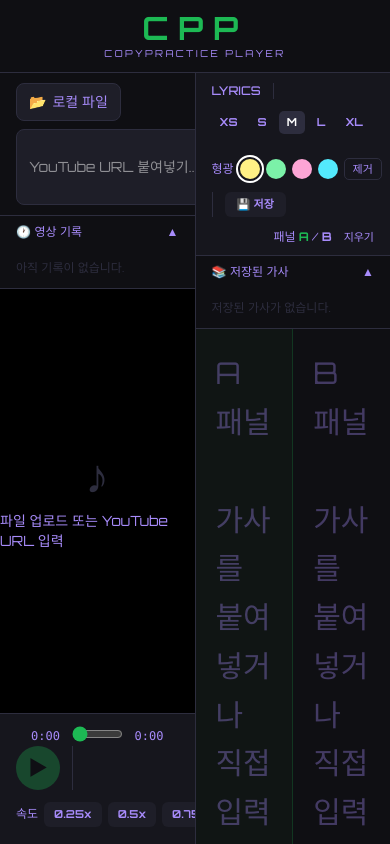
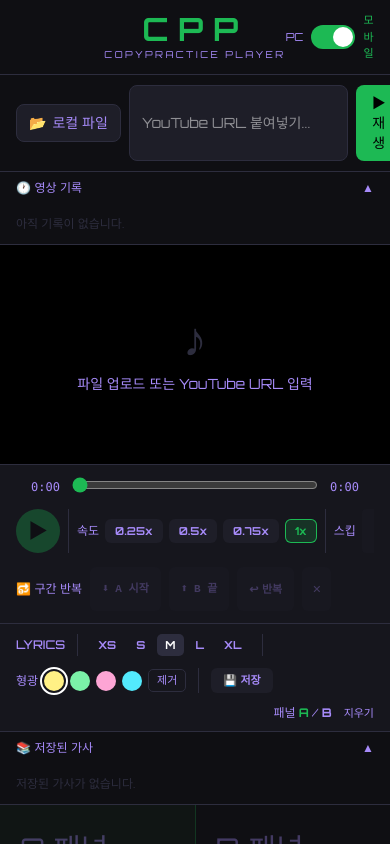
Before and after one commit to zionwick/CPP, a React (Vite) app: page / in a window 390 px wide. Built offline with nearby package versions, Linux system fonts and the light colour scheme.

Commit message:
반응형 레이아웃 + PC/모바일 뷰 토글 스위치 추가

```diff
--- a/src/App.jsx
+++ b/src/App.jsx
@@ -150,6 +150,7 @@ export default function App() {
   const [editLyricsId, setEditLyricsId]     = useState(null)
   const [editLyricsTitle, setEditLyricsTitle] = useState('')
   const [activePanel, setActivePanel]       = useState(1)
+  const [viewMode, setViewMode]             = useState(() => window.innerWidth < 768 ? 'mobile' : 'desktop')
 
   // ── localStorage 헬퍼 ─────────────────────────────────────
   const persistHistory = (entries) => {
@@ -442,31 +443,40 @@ export default function App() {
 
       {/* ── Header ── */}
       <header
-        className="shrink-0 flex items-center justify-center py-3"
+        className="shrink-0 flex items-center px-4 py-3"
         style={{ borderBottom: '1px solid #2d2d3e' }}
       >
+        <div className="flex-1" />
         <div className="flex flex-col items-center gap-0.5">
-          <span style={{
-            fontSize: '2rem',
-            fontWeight: 700,
-            letterSpacing: '0.3em',
-            color: '#1DB954',
-            lineHeight: 1,
-          }}>CPP</span>
-          <span style={{
-            fontSize: '0.6rem',
-            letterSpacing: '0.25em',
-            color: '#a78bfa',
-            fontWeight: 400,
-          }}>COPYPRACTICE PLAYER</span>
+          <span style={{ fontSize: '2rem', fontWeight: 700, letterSpacing: '0.3em', color: '#1DB954', lineHeight: 1 }}>CPP</span>
+          <span style={{ fontSize: '0.6rem', letterSpacing: '0.25em', color: '#a78bfa', fontWeight: 400 }}>COPYPRACTICE PLAYER</span>
+        </div>
+        <div className="flex-1 flex justify-end items-center gap-2">
+          <span style={{ fontSize: '11px', color: viewMode === 'desktop' ? '#1DB954' : '#a78bfa', transition: 'color 0.2s' }}>PC</span>
+          <button
+            onClick={() => setViewMode(m => m === 'desktop' ? 'mobile' : 'desktop')}
+            style={{
+              width: '44px', height: '24px', borderRadius: '12px', border: 'none', cursor: 'pointer',
+              background: viewMode === 'mobile' ? '#1DB954' : '#2d2d3e',
+              position: 'relative', transition: 'background 0.2s', flexShrink: 0,
+            }}
+          >
+            <div style={{
+              position: 'absolute', top: '2px',
+              left: viewMode === 'mobile' ? '22px' : '2px',
+              width: '20px', height: '20px', borderRadius: '50%',
+              background: '#ffffff', transition: 'left 0.2s',
+            }} />
+          </button>
+          <span style={{ fontSize: '11px', color: viewMode === 'mobile' ? '#1DB954' : '#a78bfa', transition: 'color 0.2s' }}>모바일</span>
         </div>
       </header>
 
       {/* ── Body ── */}
-      <div className="flex flex-1 overflow-hidden">
+      <div className={`flex flex-1 overflow-hidden ${viewMode === 'mobile' ? 'flex-col' : 'flex-row'}`}>
 
         {/* ══ LEFT — Player ══ */}
-        <div className="flex-1 min-w-0 flex flex-col overflow-hidden">
+        <div className={`min-w-0 flex flex-col overflow-hidden ${viewMode === 'mobile' ? 'w-full shrink-0' : 'flex-1'}`}>
 
           {/* URL / File 입력 */}
           <div
@@ -546,7 +556,7 @@ export default function App() {
           </div>
 
           {/* 영상 플레이어 */}
-          <div className="flex-[4] min-h-0 bg-black relative">
+          <div className={`bg-black relative ${viewMode === 'mobile' ? 'aspect-video' : 'flex-[4] min-h-0'}`}>
             {url ? (
               <>
                 <ReactPlayer
@@ -570,7 +580,7 @@ export default function App() {
 
           {/* 컨트롤 패널 */}
           <div
-            className="flex-[1] min-h-0 px-4 py-3 flex flex-col justify-between overflow-hidden"
+            className={`px-4 py-3 flex flex-col overflow-y-auto ${viewMode === 'mobile' ? 'shrink-0 gap-3' : 'flex-[1] min-h-0 gap-0 justify-between overflow-hidden'}`}
             style={{ background: '#16161d', borderTop: '1px solid #2d2d3e' }}
           >
             {/* 시크바 */}
@@ -594,7 +604,7 @@ export default function App() {
             </div>
 
             {/* 재생 · 속도 · 스킵 · 볼륨 */}
-            <div className="flex items-center gap-3 flex-wrap">
+            <div className={`flex items-center flex-nowrap overflow-x-auto ${viewMode === 'mobile' ? 'gap-2 pb-0.5' : 'gap-3 flex-wrap'}`}>
               <button
                 onClick={() => setPlaying(p => !p)} disabled={!url}
                 aria-label={playing ? '일시정지' : '재생'}
@@ -620,11 +630,11 @@ export default function App() {
               <div className="flex items-center gap-1.5 shrink-0">
                 <span className="text-xs" style={{ color: '#a78bfa' }}>스킵</span>
                 <button onClick={() => skip(-skipSeconds)} disabled={!url}
-                  className="px-2.5 py-1 rounded text-sm transition-colors disabled:opacity-30"
+                  className={`rounded text-sm transition-colors disabled:opacity-30 ${viewMode === 'mobile' ? 'px-3 min-h-[44px]' : 'px-2.5 py-1'}`}
                   style={{ background: '#1e1e28', color: '#a78bfa', border: 'none', cursor: 'pointer' }}
                 >◀◀</button>
                 <button onClick={() => skip(skipSeconds)} disabled={!url}
-                  className="px-2.5 py-1 rounded text-sm transition-colors disabled:opacity-30"
+                  className={`rounded text-sm transition-colors disabled:opacity-30 ${viewMode === 'mobile' ? 'px-3 min-h-[44px]' : 'px-2.5 py-1'}`}
                   style={{ background: '#1e1e28', color: '#a78bfa', border: 'none', cursor: 'pointer' }}
                 >▶▶</button>
                 <div className="flex gap-1 ml-1">
@@ -648,13 +658,18 @@ export default function App() {
             {/* A-B 반복 */}
             <div className="flex items-center gap-2 flex-wrap">
               <span className="text-xs font-medium shrink-0" style={{ color: '#a78bfa' }}>🔂 구간 반복</span>
-              <button onClick={handleSetA} disabled={!url} style={{ ...abBtn(pointA !== null), opacity: !url ? 0.3 : 1 }}>
+              <button onClick={handleSetA} disabled={!url}
+                className={viewMode === 'mobile' ? 'min-h-[44px]' : ''}
+                style={{ ...abBtn(pointA !== null), opacity: !url ? 0.3 : 1 }}>
                 ⬇ A {pointA !== null ? formatTime(pointA) : '시작'}
               </button>
-              <button onClick={handleSetB} disabled={!url} style={{ ...abBtn(pointB !== null), opacity: !url ? 0.3 : 1 }}>
+              <button onClick={handleSetB} disabled={!url}
+                className={viewMode === 'mobile' ? 'min-h-[44px]' : ''}
+                style={{ ...abBtn(pointB !== null), opacity: !url ? 0.3 : 1 }}>
                 ⬆ B {pointB !== null ? formatTime(pointB) : '끝'}
               </button>
               <button onClick={handleToggleLoop} disabled={!canLoop}
+                className={viewMode === 'mobile' ? 'min-h-[44px]' : ''}
                 style={{
                   padding: '4px 12px',
                   borderRadius: '6px',
@@ -670,6 +685,7 @@ export default function App() {
                 }}
               >{looping ? '🔁 반복 중' : '↩ 반복'}</button>
               <button onClick={handleClearAB} disabled={pointA === null && pointB === null}
+                className={viewMode === 'mobile' ? 'min-h-[44px]' : ''}
                 style={{
                   padding: '4px 10px',
                   borderRadius: '6px',
@@ -686,10 +702,7 @@ export default function App() {
         </div>
 
         {/* ══ RIGHT — 가사 패널 ══ */}
-        <div
-          className="flex-1 min-w-0 flex flex-col"
-          style={{ borderLeft: '1px solid #2d2d3e' }}
-        >
+        <div className={`flex-1 min-w-0 flex flex-col ${viewMode === 'mobile' ? 'border-t' : 'border-l'} border-[#2d2d3e]`}>
           {/* 가사 툴바 */}
           <div
             className="shrink-0 px-4 py-2.5 flex items-center gap-3 flex-wrap"
```
